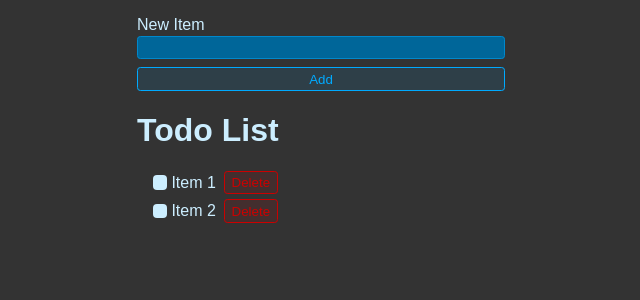
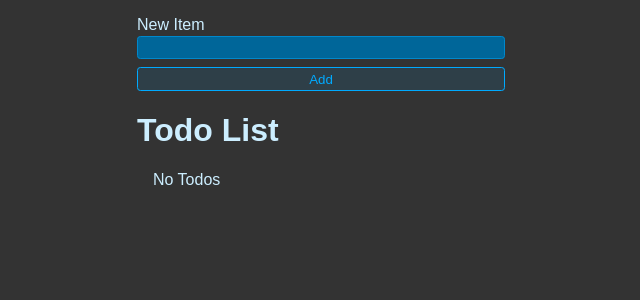
Before and after one commit to RazelRaz/react-todo-app, a React (Vite) app: page / in a window 1280 px wide. Shown: the top 300 px of the page, without its empty margins (319-959 px from the left). Built offline with nearby package versions, Linux system fonts and the light colour scheme.

Commit message:
todos checked and delete func done

```diff
--- a/src/App.jsx
+++ b/src/App.jsx
@@ -8,6 +8,35 @@
 
   function handleSubmit(e){
     e.preventDefault()
+
+    // passing current value
+    setTodos((currentTodos) => {
+      return [...currentTodos,
+        { id: crypto.randomUUID(), title: newItem, completed: false},
+      ]
+    })
+    setNewItem("")
+  }
+
+  // console.log(todos);
+
+  //for check the item
+  function toggleTodo(id, completed){
+    setTodos(currentTodos => {
+      return currentTodos.map(todo => {
+        if(todo.id === id){
+          return {...todo, completed}
+        }
+        return todo
+      })
+    })
+  }
+
+  // delete
+  function deleteTodo(id) {
+    setTodos(currentTodos => {
+      return currentTodos.filter(todo => todo.id !== id)
+    })
   }
 
   return (
@@ -21,20 +50,23 @@
       </form>
       <h1>Todo List</h1>
       <ul className='list'>
-        <li>
-          <label>
-            <input type='checkbox' />
-            Item 1
-          </label>
-          <button className='btn btn-danger'>Delete</button>
-        </li>
-        <li>
-          <label>
-            <input type='checkbox' />
-            Item 2
-          </label>
-          <button className='btn btn-danger'>Delete</button>
-        </li>
+        {todos.length === 0 && "No Todos"}
+
+        {
+        todos.map (todo => {
+            return (
+              <li key={todo.id}>
+                  <label>
+                    <input type='checkbox' checked={todo.completed} onChange={e => toggleTodo(todo.id, e.target.checked)}/>
+                    {todo.title}
+                  </label>
+                  <button onClick={() => deleteTodo(todo.id)} className='btn btn-danger'>Delete</button>
+              </li>
+            )
+        })
+        }
+
+
       </ul>
     </>
   );
```
